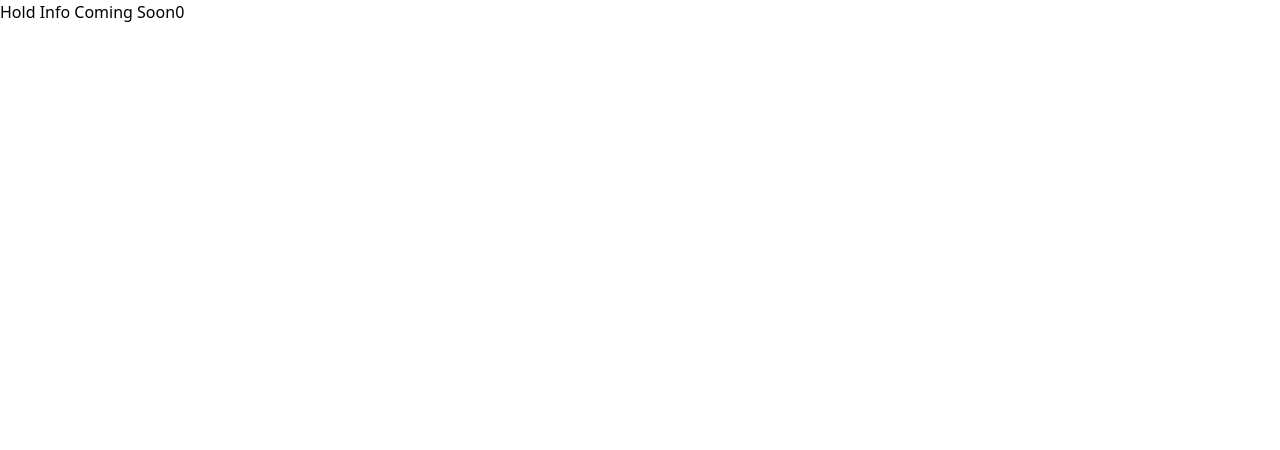
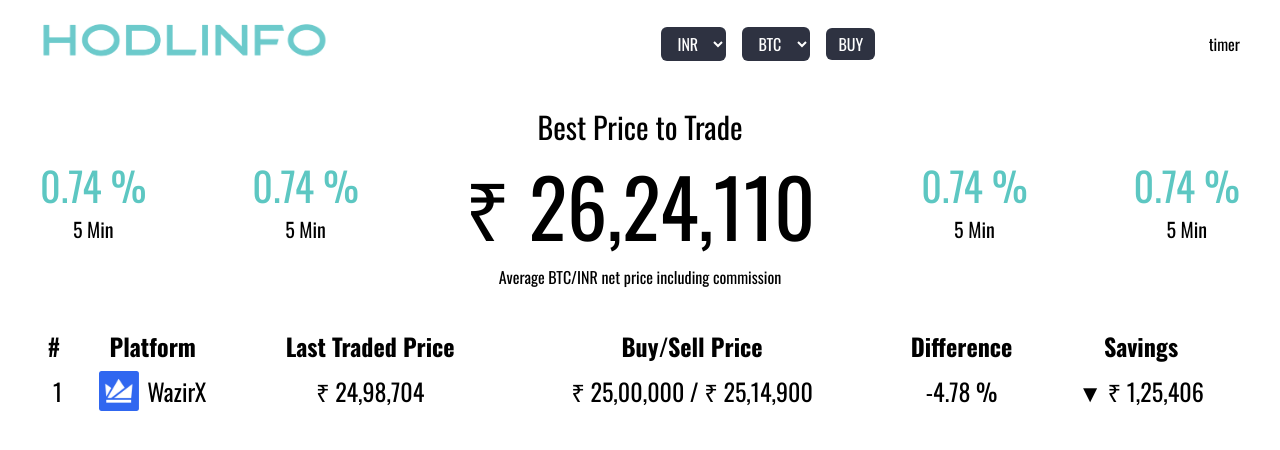
Before and after one commit to mahamudulhasan-me/holdInfo-client, a React (Vite) app: page / in a window 1280 px wide. Shown: the top 450 px of the page. Built offline with nearby package versions, Linux system fonts and the light colour scheme; no server answers.

Commit message:
add data table and fetch unique data

```diff
--- a/src/App.jsx
+++ b/src/App.jsx
@@ -1,19 +1,58 @@
 import { useEffect, useState } from "react";
-
+import logo from "./assets/HODLINFO.8f78fc06.png";
+import BestPriceTrade from "./components/BestPriceTrade";
+import DataTable from "./components/DataTable";
 const App = () => {
   const [data, setData] = useState([]);
+  const [cryptoName, setCryptoName] = useState("btc");
 
   useEffect(() => {
-    fetch("http://localhost:5000/get-data")
+    fetch(`http://localhost:5000/get-data/${cryptoName}`)
       .then((res) => res.json())
-      .then((data) => setData(data));
-  }, []);
+      .then((data) => setData(data[0]));
+  }, [cryptoName]);
+
+  const { base_unit } = data;
   return (
-    <div>
-      <h1>
-        Hold Info Coming Soon
-        {data.length}
-      </h1>
+    <div className="px-10 pt-5 dark:bg-[#191d28] min-h-screen">
+      <header className="flex justify-between items-center">
+        <div>
+          <img src={logo} alt="" className="w-72" />
+        </div>
+        <div className="flex justify-center items-center gap-4">
+          <select
+            name="currency"
+            id=""
+            className="bg-black1 py-1 px-3 text-white rounded-md outline-none "
+          >
+            <option value="inr">INR</option>
+          </select>
+
+          <select
+            name="crypto"
+            id=""
+            onChange={(e) => setCryptoName(e.target.value)}
+            className="bg-black1 py-1 px-3 text-white rounded-md outline-none "
+          >
+            <option value="btc" className="pt-3 w-11">
+              BTC
+            </option>
+            <option value="xrc">XRP</option>
+            <option value="eth">ETH</option>
+          </select>
+
+          <button className="bg-black1 py-1 px-3 text-white rounded-md uppercase">
+            BUY {base_unit}
+          </button>
+        </div>
+        <div>timer</div>
+      </header>
+      <main>
+        <BestPriceTrade />
+        <table className="w-full mt-5 ">
+          <DataTable />
+        </table>
+      </main>
     </div>
   );
 };
--- /dev/null
+++ b/src/components/BestPriceTrade.jsx
@@ -0,0 +1,35 @@
+import React from "react";
+
+const BestPriceTrade = () => {
+  return (
+    <div className="flex justify-between items-center py-5 mt-5">
+      <div className="text-center">
+        <h1 className="text-p1 text-[2.5rem]">0.74 %</h1>
+        <h4 className="dark:text-dark2 text-xl">5 Min</h4>
+      </div>
+      <div className="text-center">
+        <h1 className="text-p1 text-[2.5rem]">0.74 %</h1>
+        <h4 className="dark:text-dark2 text-xl">5 Min</h4>
+      </div>
+      <div className="text-center">
+        <h4 className="dark:text-dark2 text-3xl">Best Price to Trade</h4>
+        <h1 className="dark:text-white text-[5rem]">
+          <span>₹ </span>26,24,110
+        </h1>
+        <h6 className="dark:text-dark2 ">
+          Average BTC/INR net price including commission
+        </h6>
+      </div>
+      <div className="text-center">
+        <h1 className="text-p1 text-[2.5rem]">0.74 %</h1>
+        <h4 className="dark:text-dark2 text-xl">5 Min</h4>
+      </div>
+      <div className="text-center">
+        <h1 className="text-p1 text-[2.5rem]">0.74 %</h1>
+        <h4 className="dark:text-dark2 text-xl">5 Min</h4>
+      </div>
+    </div>
+  );
+};
+
+export default BestPriceTrade;
--- /dev/null
+++ b/src/components/DataTable.jsx
@@ -0,0 +1,33 @@
+import React from "react";
+import wiser from "../assets/wiszerx.png";
+const DataTable = () => {
+  return (
+    <>
+      <thead>
+        <tr className="dark:text-dark2 text-2xl">
+          <th>#</th>
+          <th>Platform</th>
+          <th>Last Traded Price</th>
+          <th>Buy/Sell Price</th>
+          <th>Difference</th>
+          <th>Savings</th>
+        </tr>
+      </thead>
+      <tbody className="dark:text-white  text-center text-2xl   ">
+        <tr className="dark:bg-black1 ">
+          <td className="rounded-l-xl pl-2">1</td>
+          <td className="flex justify-center items-center gap-2 py-2">
+            <img src={wiser} alt="" className="w-10" />
+            WazirX
+          </td>
+          <td>₹ 24,98,704</td>
+          <td>₹ 25,00,000 / ₹ 25,14,900</td>
+          <td>-4.78 %</td>
+          <td className="rounded-r-xl">▼ ₹ 1,25,406</td>
+        </tr>
+      </tbody>
+    </>
+  );
+};
+
+export default DataTable;
--- /dev/null
+++ b/src/components/Header.jsx
@@ -0,0 +1,38 @@
+import logo from "../assets/HODLINFO.8f78fc06.png";
+const Header = () => {
+  return (
+    <div className="flex justify-between items-center">
+      <div>
+        <img src={logo} alt="" className="w-72" />
+      </div>
+      <div className="flex justify-center items-center gap-4">
+        <select
+          name="currency"
+          id=""
+          className="bg-black1 py-1 px-3 text-white rounded-md outline-none "
+        >
+          <option value="inr">INR</option>
+        </select>
+
+        <select
+          name="crypto"
+          id=""
+          className="bg-black1 py-1 px-3 text-white rounded-md outline-none "
+        >
+          <option value="btc" className="pt-3 w-11">
+            BTC
+          </option>
+          <option value="xrc">XRP</option>
+          <option value="eth">ETH</option>
+        </select>
+
+        <button className="bg-black1 py-1 px-3 text-white rounded-md">
+          BUY BTC
+        </button>
+      </div>
+      <div></div>
+    </div>
+  );
+};
+
+export default Header;
--- a/src/index.css
+++ b/src/index.css
@@ -1,3 +1,9 @@
+@import url("https://fonts.googleapis.com/css2?family=Oswald:wght@200;300;400;500;600;700&display=swap");
+
 @tailwind base;
 @tailwind components;
 @tailwind utilities;
+
+body {
+  font-family: "Oswald", sans-serif;
+}
--- a/tailwind.config.js
+++ b/tailwind.config.js
@@ -2,7 +2,16 @@
 module.exports = {
   content: ["./index.html", "./src/**/*.{js,ts,jsx,tsx}"],
   theme: {
-    extend: {},
+    extend: {
+      fontFamily: {
+        oswald: ["Oswald", "sans-serif"],
+      },
+      colors: {
+        black1: "#2e3241",
+        dark2: "#7E8187",
+        p1: "#5dc7c2",
+      },
+    },
   },
   plugins: [],
 };
```
Also changed, not shown: .eslintrc.cjs, src/assets/HODLINFO.8f78fc06.png (added), src/assets/wiszerx.png (added).
